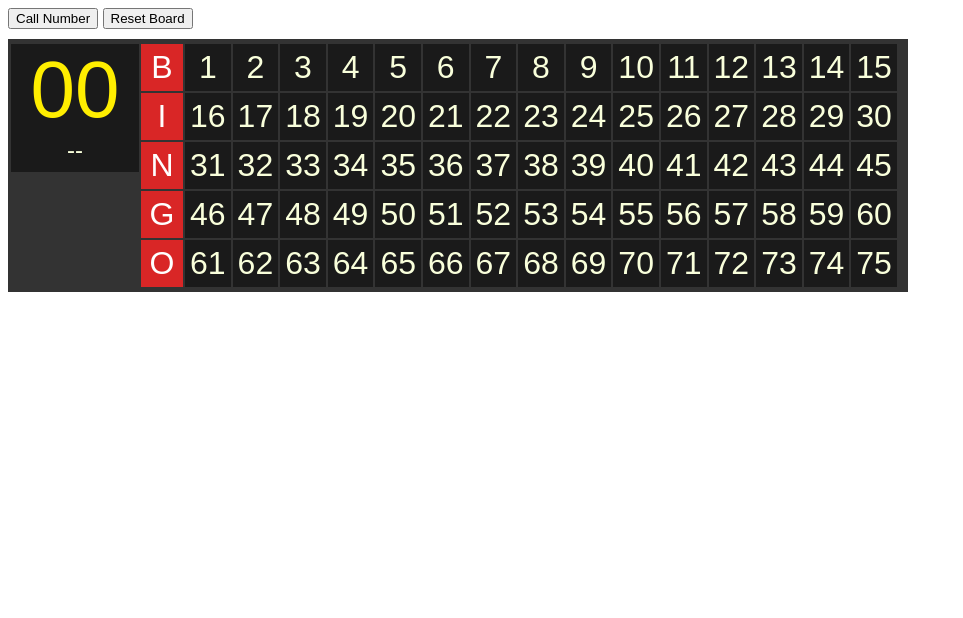
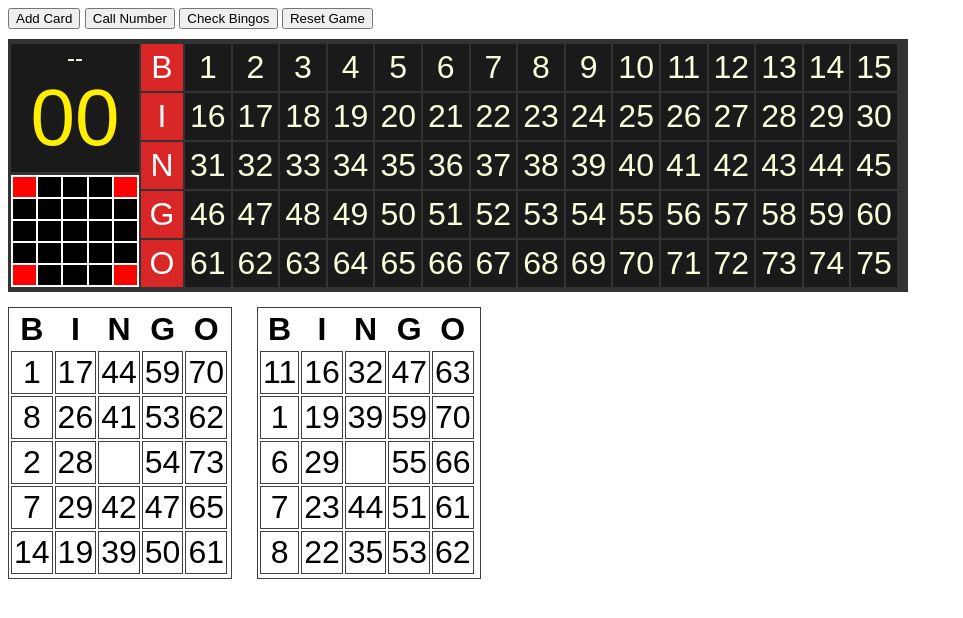
Before and after one commit to loyalj/LoyalLovesBingo, a PHP site: page /index.html in a window 1280 px wide. Shown: the top 618 px of the page, without its empty margins (0-963 px from the left). Run offline with PHP 8.4, Linux system fonts and the light colour scheme; some libraries are stand-ins or nearby versions.

Commit message:
semi-funtional as a bingo game now

```diff
--- a/css/styles.css
+++ b/css/styles.css
@@ -40,12 +40,29 @@ body {
     color: hsl(70, 100%, 93%);
 }
 
+#winningGame {
+    background-color: hsl(0, 100%, 100%);
+    margin-top: 11px;
+}
+
+#winningGame table {
+    width: 128px;
+    margin-top: 9px;
+}
+
+#winningGame table tr td {
+    background-color: hsl(0, 0%, 0%);
+}
+
+#winningGame table tr td.required {
+    background-color: hsl(0, 100%, 50%);
+}
+
+
 #numbersCalledBoard {
     float: left;
     clear: none;
 }
-
-
 
 .bingoLetter, .bingoNumber {
     text-align: center;
@@ -70,3 +87,35 @@ body {
 .called  {
     color: hsl(56, 100%, 50%);
 }
+
+
+
+
+
+
+#cardBoard {
+    margin-top: 10px;
+}
+
+.card {
+    height: 270px;
+    width: 222px;
+    float: left;
+    cursor: pointer;
+    color: hsl(0, 100%, 0%);
+    font-size: 2em;
+    border: 1px solid hsl(0, 0%, 25%);
+    margin-right: 25px;
+    margin-top: 5px;
+}
+
+.cardNumber {
+    text-align: center;
+    padding: 2px;
+    border: 1px solid hsl(0, 0%, 25%);
+}
+
+.dabbed {
+    background-color: hsl(240, 100%, 30%);
+    color: hsl(0, 100%, 100%);
+}
--- a/index.html
+++ b/index.html
@@ -11,22 +11,63 @@
         <link rel="stylesheet" href="css/styles.css" type="text/css">
 
         <script src="https://ajax.googleapis.com/ajax/libs/jquery/3.2.1/jquery.min.js"></script>
-        <script src="js/games.js"></script>
+        <!--script src="js/games.js"></script-->
         <script src="js/bingo.js"></script>
         <script src="js/main.js"></script>
     </head>
 
     <body>
         <div id="controls">
+            <button id="btnAddCard">Add Card</button>
             <button id="btnCallNumber">Call Number</button>
-            <button id="btnResetBoard">Reset Board</button>
+            <button id="btnCheckBingos">Check Bingos</button>
+            <button id="btnResetBoard">Reset Game</button>
         </div>
 
         <div id="bingoBoard">
             <div id="lastCalledNumber">
+<span id="lastLetter">--</span><br>
+                <span id="lastNumber">00</span><br>
 
-                <span id="lastNumber">00</span><br>
-                <span id="lastLetter">--</span>
+                <div id="winningGame">
+                    <table>
+                        <tr>
+                            <td class="required">&nbsp</td>
+                            <td>&nbsp</td>
+                            <td>&nbsp</td>
+                            <td>&nbsp</td>
+                            <td class="required">&nbsp</td>
+                        </tr>
+                        <tr>
+                            <td>&nbsp</td>
+                            <td>&nbsp</td>
+                            <td>&nbsp</td>
+                            <td>&nbsp</td>
+                            <td>&nbsp</td>
+                        </tr>
+                        <tr>
+                            <td>&nbsp</td>
+                            <td>&nbsp</td>
+                            <td>&nbsp</td>
+                            <td>&nbsp</td>
+                            <td>&nbsp</td>
+                        </tr>
+                        <tr>
+                            <td>&nbsp</td>
+                            <td>&nbsp</td>
+                            <td>&nbsp</td>
+                            <td>&nbsp</td>
+                            <td>&nbsp</td>
+                        </tr>
+                        <tr>
+                            <td  class="required">&nbsp</td>
+                            <td>&nbsp</td>
+                            <td>&nbsp</td>
+                            <td>&nbsp</td>
+                            <td  class="required">&nbsp</td>
+                        </tr>
+                    </table>
+                </div>
             </div>
             <div id="numbersCalledBoard">
                 <table>
@@ -128,5 +169,8 @@
             </div>
             <div class="clear"></div>
         </div>
+
+        <div id="cardBoard">
+        </div>
     </body>
 </html>
--- a/js/bingo.js
+++ b/js/bingo.js
@@ -3,6 +3,24 @@ function Bingo() {
     this.calledNumbers = [];
     this.lastCalledNumber = null;
     this.lastCalledLetter = null;
+    this.cards = [];
+
+
+    this.winningGame = [
+        1, 1, 1, 1, 1,
+        1, 1, 1, 1, 1,
+        1, 1, 1, 1, 1,
+        1, 1, 1, 1, 1,
+        1, 1, 1, 1, 1
+    ];
+
+    /*this.winningGame = [
+        1, 0, 0, 0, 1,
+        0, 0, 0, 0, 0,
+        0, 0, 1, 0, 0,
+        0, 0, 0, 0, 0,
+        1, 0, 0, 0, 1
+    ];*/
 
     this.numbers = {
         'b': [ 1, 15],
@@ -19,6 +37,7 @@ Bingo.prototype.reset = function() {
     this.uncalledNumbers = [];
     this.calledNumbers = [];
     this.lastCalledNumber = null;
+    this.cards = [];
 
     for(i = 1; i <= 75; i++) {
         this.uncalledNumbers.push(i);
@@ -59,3 +78,55 @@ Bingo.prototype.callNumber = function() {
 
     return this.lastCalledNumber;
 };
+
+Bingo.prototype.addCard = function() {
+    var newCard = [];
+
+    // Go through the letters
+    for(i = 1; i <= 5; i++) {
+        for (var letter in this.numbers) {
+
+            // Check for the free space and insert a 0
+            if(newCard.length == 12) {
+                newCard.push(0);
+                continue;
+            }
+
+            // Otherwise generate a number from the current letter range
+            var newNumber = Math.floor(Math.random() * (this.numbers[letter][1] - this.numbers[letter][0] + 1)) + this.numbers[letter][0];
+
+            // Avoid duplicates
+            while (newCard.indexOf(newNumber) > -1) {
+                newNumber = Math.floor(Math.random() * (this.numbers[letter][1] - this.numbers[letter][0] + 1)) + this.numbers[letter][0];
+            }
+
+
+            newCard.push(newNumber);
+        }
+    }
+
+    this.cards.push(newCard);
+}
+
+
+Bingo.prototype.checkBingos = function(){
+    var bingoCount = 0;
+
+    for (var card in this.cards) {
+        var cardCheckArray = [];
+        for (var number in bHall.cards[card]) {
+            if((this.calledNumbers.indexOf(bHall.cards[card][number]) > -1) || (bHall.cards[card][number] == 0))  {
+                cardCheckArray.push(1);
+            }
+            else {
+                cardCheckArray.push(0);
+            }
+        }
+
+        if(JSON.stringify(cardCheckArray)==JSON.stringify(this.winningGame)) {
+            bingoCount++;
+        }
+    }
+
+    return bingoCount;
+}
--- a/js/main.js
+++ b/js/main.js
@@ -4,9 +4,19 @@ $( document ).ready(function() {
     bHall.reset();
     bHall.shuffle();
 
+
+
+    for(c = 1; c <= 2; c++) {
+       bHall.addCard();
+    }
+
     // Hook Buttons
+    $("#btnAddCard").click(btnAddCard);
     $("#btnCallNumber").click(btnCallNumber);
+    $("#btnCheckBingos").click(btnCheckBingos);
     $("#btnResetBoard").click(btnResetBoard);
+
+    renderCards();
 });
 
 
@@ -31,4 +41,79 @@ function btnResetBoard() {
     // Reset the game model
     bHall.reset();
     bHall.shuffle();
+
+    for(c = 1; c <= 2; c++) {
+       bHall.addCard();
+    }
+
+    renderCards();
 }
+
+
+function btnAddCard() {
+    bHall.addCard();
+    renderCards();
+}
+
+function btnCheckBingos() {
+    var bingoCount = bHall.checkBingos();
+
+    if(bingoCount > 1) {
+        alert("YOU GOT SOME BINGOS!");
+    }
+    else if(bingoCount > 0) {
+        alert("YOU GOT A BINGO!");
+    }
+    else {
+        alert("YOU GOT NO BINGOS!");
+    }
+}
+
+function renderCards() {
+
+    $("#cardBoard").empty();
+
+    for (var card in bHall.cards) {
+
+        var cardTable = $("<table></table>");
+        var currentColumn = 1;
+        var rowHTML = "<tr><th>B</th><th>I</th><th>N</th><th>G</th><th>O</th><tr>";
+
+        for(var number in bHall.cards[card]) {
+
+            displayText = "";
+
+            // Hide the 0 free space
+            if(bHall.cards[card][number] > 0) {
+                displayText = bHall.cards[card][number];
+            }
+
+            rowHTML += "<td class='cardNumber'>" + displayText + "</td>";
+            currentColumn++;
+
+            if(currentColumn > 5) {
+                rowHTML += "</tr>";
+                currentColumn = 1;
+            }
+        }
+
+        cardTable.append(rowHTML);
+
+        var cardHTML = $("<div class='card'></div>").append(cardTable);
+
+        cardHTML.appendTo("#cardBoard");
+
+
+    }
+
+    $('.cardNumber').click(clickCardNumber);
+}
+
+function clickCardNumber() {
+    if($(this).hasClass('dabbed')) {
+        $(this).removeClass('dabbed');
+    }
+    else {
+        $(this).addClass('dabbed');
+    }
+}
```
